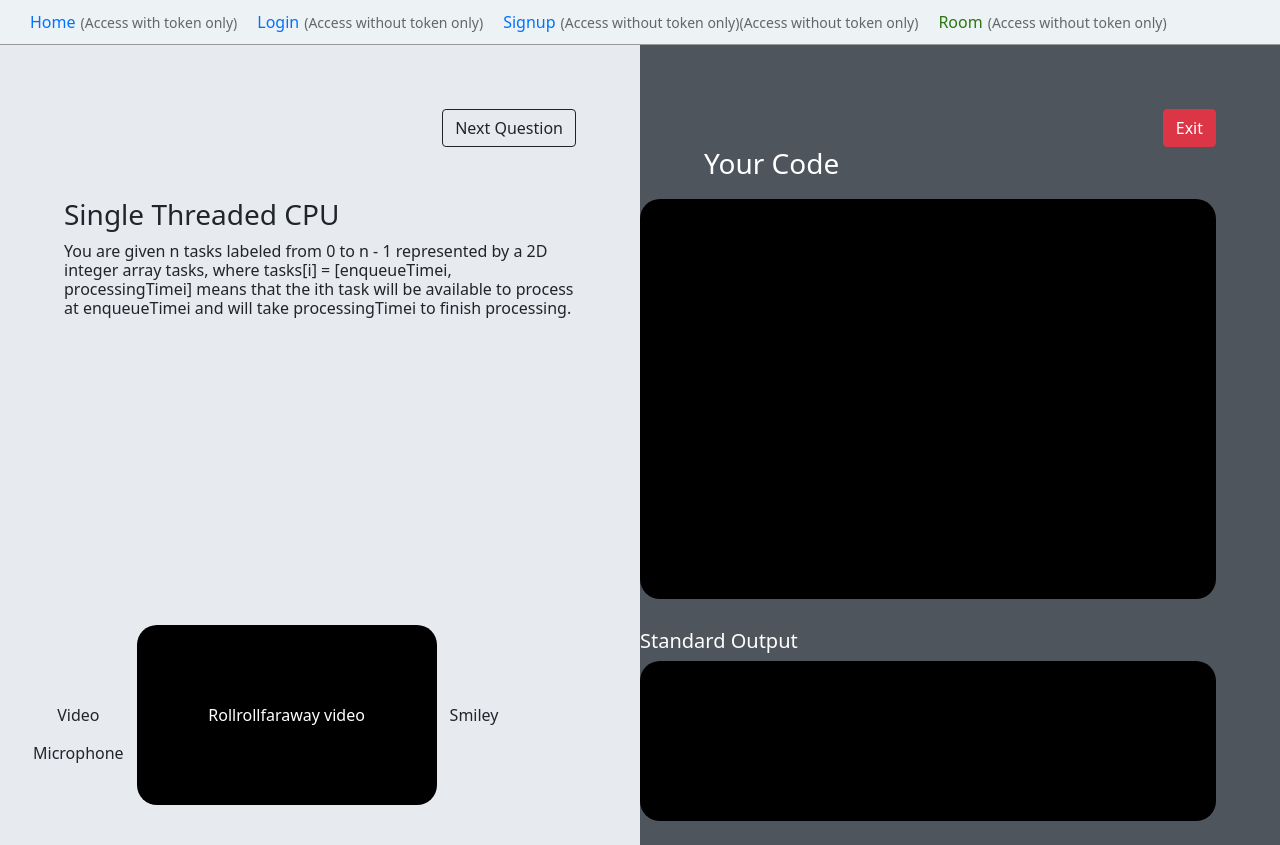
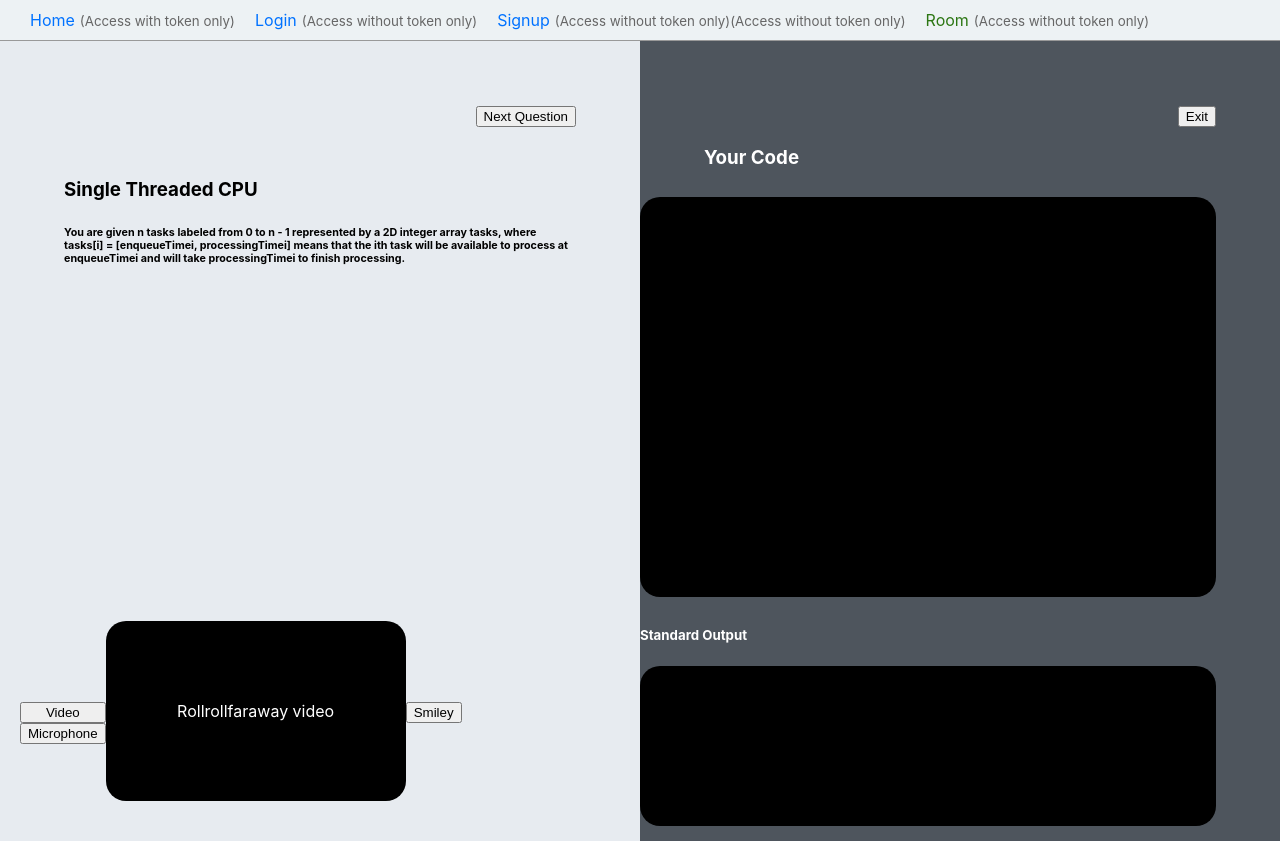
Before and after one commit to CS3219-SE-Principles-and-Patterns/cs3219-project-ay2122-2122-s1-g3, a React (Create React App) app in the folder frontend/: page /room in a window 1280 px wide. Built offline with nearby package versions, Linux system fonts and the light colour scheme.

Commit message:
Make room fit screen

```diff
--- a/frontend/src/App.js
+++ b/frontend/src/App.js
@@ -4,10 +4,9 @@
 import Home from "./Screen/Home";
 import Login from "./Screen/Login";
 import Signup from "./Screen/Signup";
-import {Room} from "./Room/room"
+import {Room} from "./Screen/Room"
 import PrivateRoute from "./Utils/PrivateRoute";
 import PublicRoute from "./Utils/PublicRoute";
-import "bootstrap/dist/css/bootstrap.min.css";
 
 // A header containing all current screens
 // for displaying purpose
--- a/frontend/src/Room/questionSectionStyle.scss
+++ b/frontend/src/Room/questionSectionStyle.scss
@@ -1,3 +1,4 @@
+@import url("https://fonts.googleapis.com/css2?family=Montserrat:ital,wght@0,300;0,400;0,600;1,200;1,300;1,400;1,500&family=Nanum+Pen+Script&display=swap");
 .QuestionSection {
     background-color: #E7EBF0;
     width: 50vw;
--- a/frontend/src/Room/roomStyle.scss
+++ /dev/null
@@ -1,5 +0,0 @@
-.Room {
-    display: flex;
-    height: 100vh;
-    width: 100vw;
-}
--- a/frontend/src/Room/room.js
+++ b/frontend/src/Screen/Room.js
@@ -1,6 +1,6 @@
-import "./roomStyle.scss"
-import {QuestionSection} from "./questionSection"
-import {CodeSection} from "./codeSection"
+import "../Style/roomStyle.scss"
+import {QuestionSection} from "../Room/questionSection"
+import {CodeSection} from "../Room/codeSection"
 
 export const Room = () => {
     return (
--- /dev/null
+++ b/frontend/src/Style/roomStyle.scss
@@ -0,0 +1,7 @@
+@import url("https://fonts.googleapis.com/css2?family=Montserrat:ital,wght@0,300;0,400;0,600;1,200;1,300;1,400;1,500&family=Nanum+Pen+Script&display=swap");
+
+.Room {
+    display: flex;
+    height: 100vh;
+    width: 100%;
+}
```
